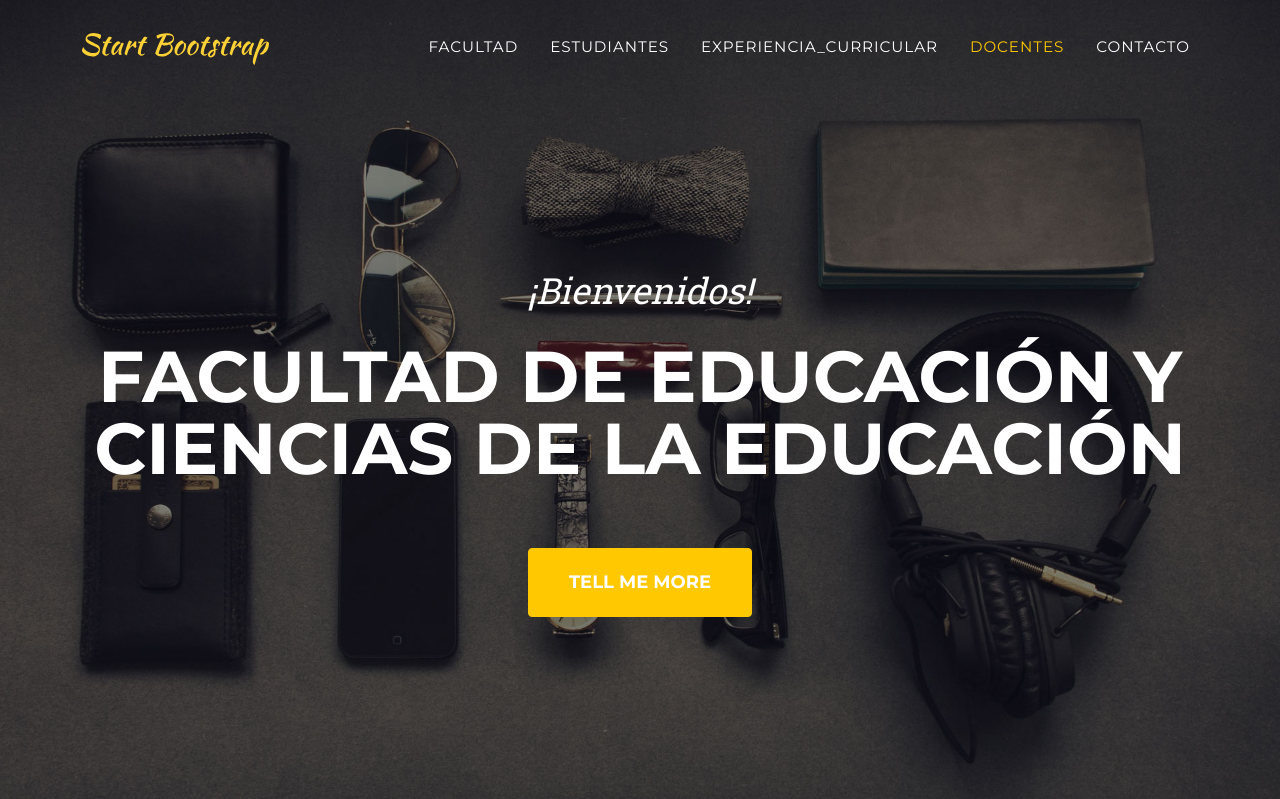
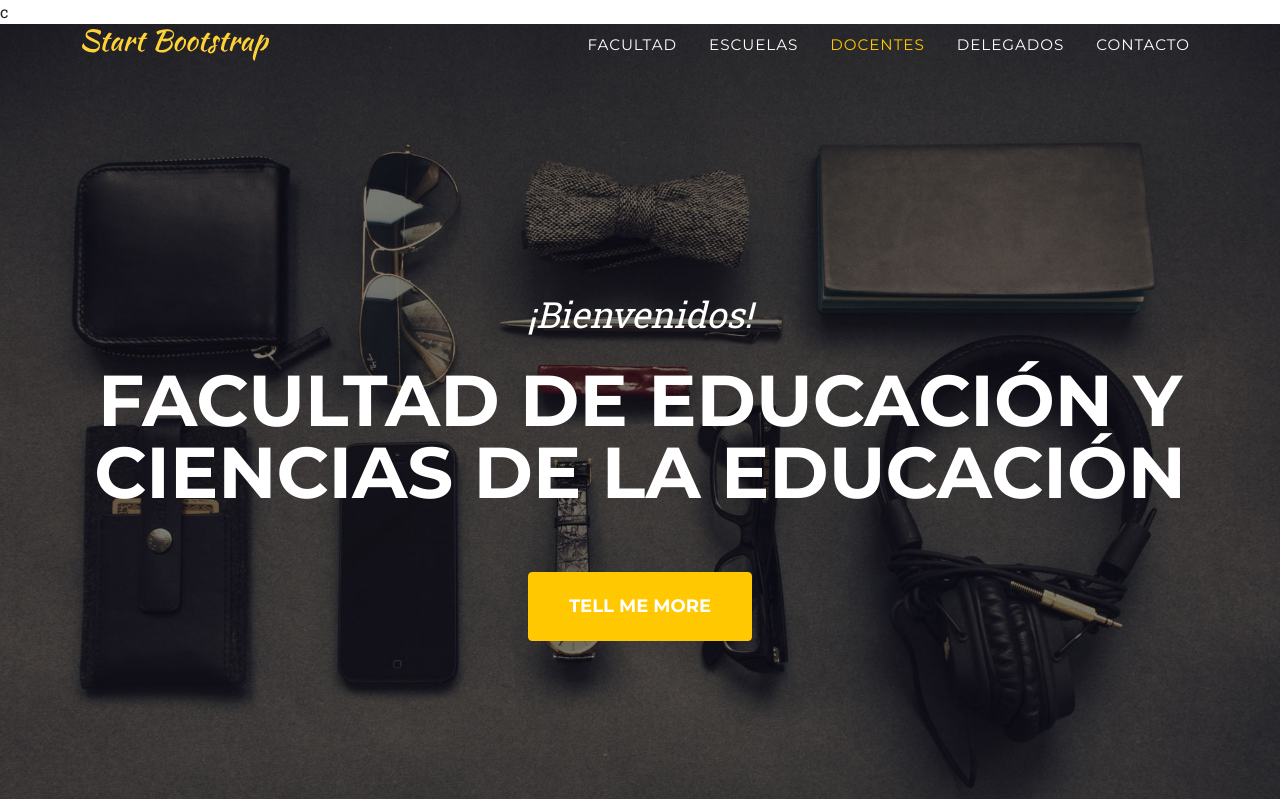
Before and after one commit to AulaTics/Modle, a plain HTML site: page index.html in a window 1280 px wide. Shown: the top 799 px of the page. Drawn offline with nearby package versions, Linux system fonts and the light colour scheme.

Commit message:
Update index.html

```diff
--- a/index.html
+++ b/index.html
@@ -1,4 +1,4 @@
-<!DOCTYPE html>
+c<!DOCTYPE html>
 <html lang="en">
     <head>
         <meta charset="utf-8" />
@@ -28,9 +28,9 @@
                 <div class="collapse navbar-collapse" id="navbarResponsive">
                     <ul class="navbar-nav text-uppercase ms-auto py-4 py-lg-0">
                         <li class="nav-item"><a class="nav-link" href="#Facultad">Facultad</a></li>
-                        <li class="nav-item"><a class="nav-link" href="#Estudiantes">Estudiantes</a></li>
-                        <li class="nav-item"><a class="nav-link" href="#Experiencia_Curricular">Experiencia_Curricular</a></li>
+                        <li class="nav-item"><a class="nav-link" href="#Escuelas">Escuelas</a></li>
                         <li class="nav-item"><a class="nav-link" href="#Docentes">Docentes</a></li>
+                        <li class="nav-item"><a class="nav-link" href="#Delegados">Delegados</a></li>
                         <li class="nav-item"><a class="nav-link" href="#Contacto">Contacto</a></li>
                     </ul>
                 </div>
```
